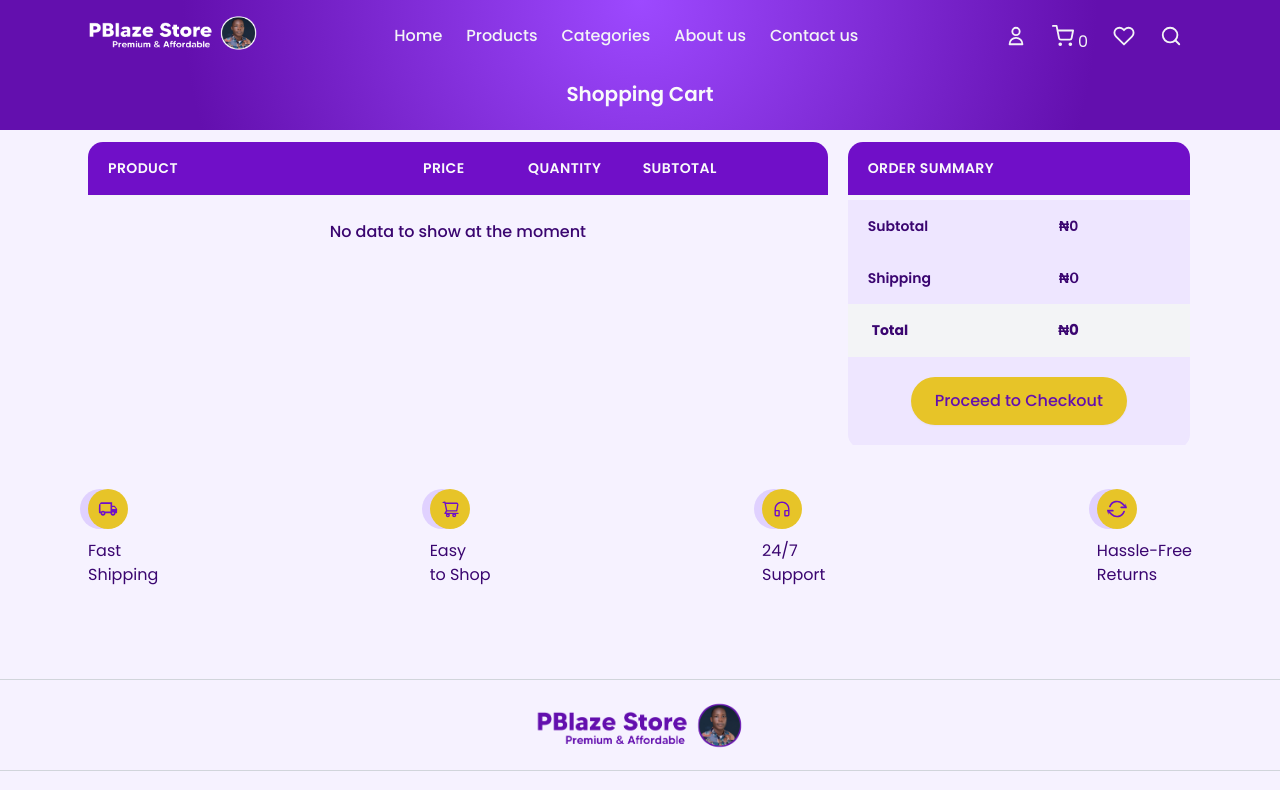
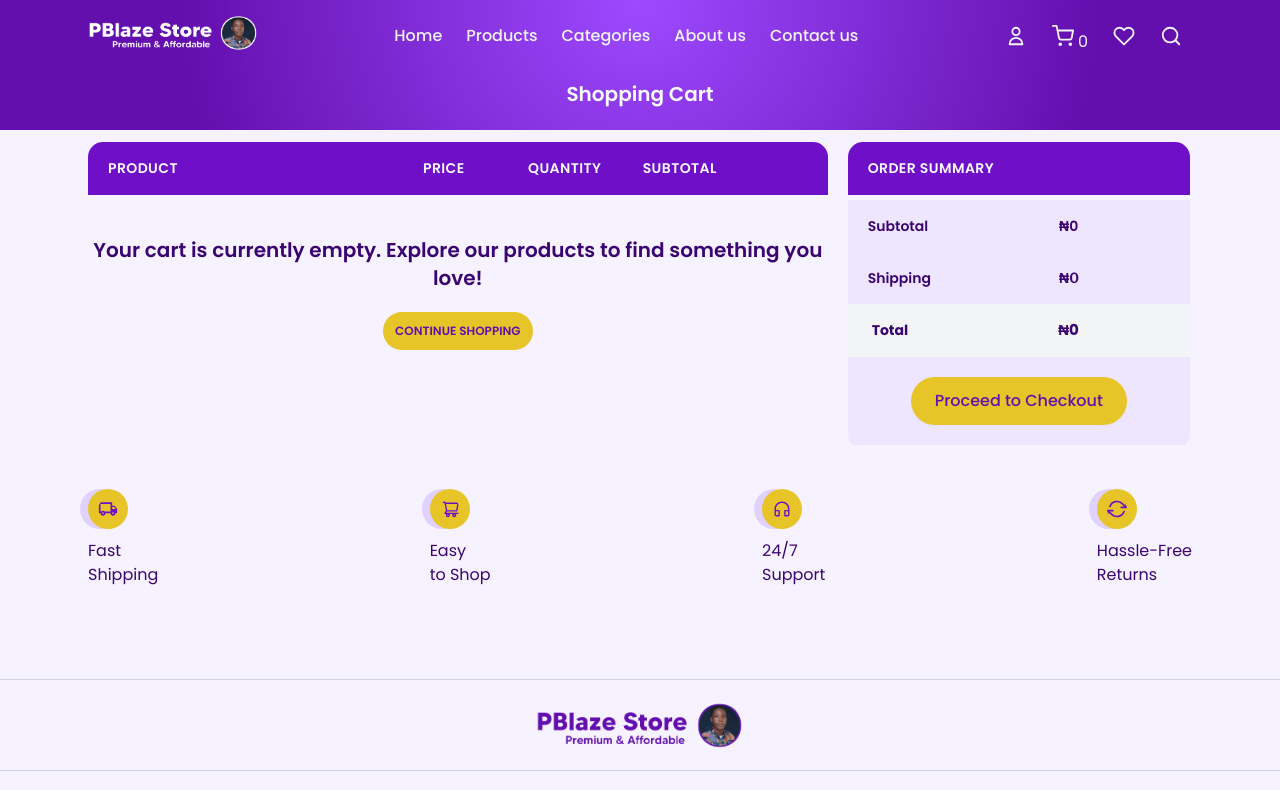
Before and after one commit to PraisesAmaiyo/whatsapp-shop, a React (Vite) app: page /cart in a window 1280 px wide. Shown: the top 790 px of the page. Built offline with nearby package versions, Linux system fonts and the light colour scheme.

Commit message:
Updated a few Bugs relating to the UI/UX

```diff
--- a/src/features/cart/CartItems.jsx
+++ b/src/features/cart/CartItems.jsx
@@ -1,9 +1,26 @@
+import styled from 'styled-components';
 import { useAddItemToCart } from '../../context/AddItemToCartContext';
 import Table from '../../ui/Table';
 import CartRow from './CartRow';
+import Button from '../../ui/Button';
+import { useNavigate, useNavigation } from 'react-router-dom';
+import Heading from '../../ui/Heading';
+
+const EmptyCartContainer = styled.div`
+  display: flex;
+  flex-direction: column;
+  justify-content: center;
+  align-items: center;
+`;
+
+const EmptyCartMessage = styled(Heading)`
+  text-align: center;
+  margin: 4rem auto 2rem auto;
+`;
 
 function CartItems() {
   const { cartItems } = useAddItemToCart();
+  const navigate = useNavigate();
 
   return (
     <Table columns="30rem 8rem auto 9rem 6rem">
@@ -15,10 +32,31 @@ function CartItems() {
         <div></div>
       </Table.Header>
 
-      <Table.Body
-        data={cartItems}
-        render={(cartItem) => <CartRow cartItem={cartItem} key={cartItem.id} />}
-      />
+      {/* Bypass the Table.Body component completely when no items exist */}
+      {cartItems.length > 0 ? (
+        <Table.Body
+          data={cartItems}
+          render={(cartItem) => (
+            <CartRow cartItem={cartItem} key={cartItem.id} />
+          )}
+        />
+      ) : (
+        <EmptyCartContainer>
+          <EmptyCartMessage as="h2">
+            Your cart is currently empty. Explore our products to find something
+            you love!
+          </EmptyCartMessage>
+          <div>
+            <Button
+              variation="primary"
+              size="small"
+              onClick={() => navigate('/products')}
+            >
+              Continue Shopping
+            </Button>
+          </div>
+        </EmptyCartContainer>
+      )}
     </Table>
   );
 }
--- a/src/features/cart/CartRow.jsx
+++ b/src/features/cart/CartRow.jsx
@@ -82,6 +82,15 @@ const DeleteItem = styled.div`
 function CartRow({ cartItem }) {
   const { updateItemQuantity } = useAddItemToCart();
 
+  if (!cartItem) {
+    console.log('object');
+    return (
+      <>
+        <p>No Cart Item, return to shopping</p>
+      </>
+    );
+  }
+
   function handleQuantityChange(newQuantity) {
     updateItemQuantity(cartItem.id, newQuantity);
   }
--- a/src/features/checkout/ShippingDetailsForm.jsx
+++ b/src/features/checkout/ShippingDetailsForm.jsx
@@ -44,6 +44,10 @@ const shippingLocations = [
   {
     location: 'Oleh',
     amount: 1500,
+  },
+  {
+    location: 'Warri',
+    amount: 1000,
   },
   {
     location: 'Ughelli',
--- a/src/features/payment/PaymentInfo.jsx
+++ b/src/features/payment/PaymentInfo.jsx
@@ -195,8 +195,9 @@ function PaymentInfo() {
           sendOrderConfirmationEmail();
           toast.success(`Order ${orderID} placed successfully!`);
 
-          //  localStorage.removeItem('cartItems');
-          //  setCartItems([]);
+          localStorage.removeItem('shippingDetails');
+          localStorage.removeItem('cartItems');
+          setCartItems([]);
 
           //  sessionStorage.setItem('lastOrderID', orderID);
           localStorage.removeItem('orderID');
--- a/src/ui/Button.jsx
+++ b/src/ui/Button.jsx
@@ -3,7 +3,7 @@ import styled, { css } from 'styled-components';
 const sizes = {
   small: css`
     font-size: 1.2rem;
-    padding: 0.4rem 0.8rem;
+    padding: 1rem 1.2rem;
     text-transform: uppercase;
     font-weight: 600;
     text-align: center;
--- a/src/ui/Table.jsx
+++ b/src/ui/Table.jsx
@@ -1,5 +1,6 @@
 import { createContext, useContext } from 'react';
 import styled from 'styled-components';
+import Button from './Button';
 
 const StyledTable = styled.div`
   height: min-content;
@@ -89,7 +90,13 @@ function Row({ children, istotalrow }) {
 }
 
 function Body({ data, render }) {
-  if (!data.length) return <Empty>No data to show at the moment</Empty>;
+  if (!data.length)
+    if (!Array.isArray(data) || data.length === 0)
+      return (
+        <>
+          <Empty>No data to show at the moment</Empty>;
+        </>
+      );
   return <StyledBody>{data.map(render)}</StyledBody>;
 }
 
```
